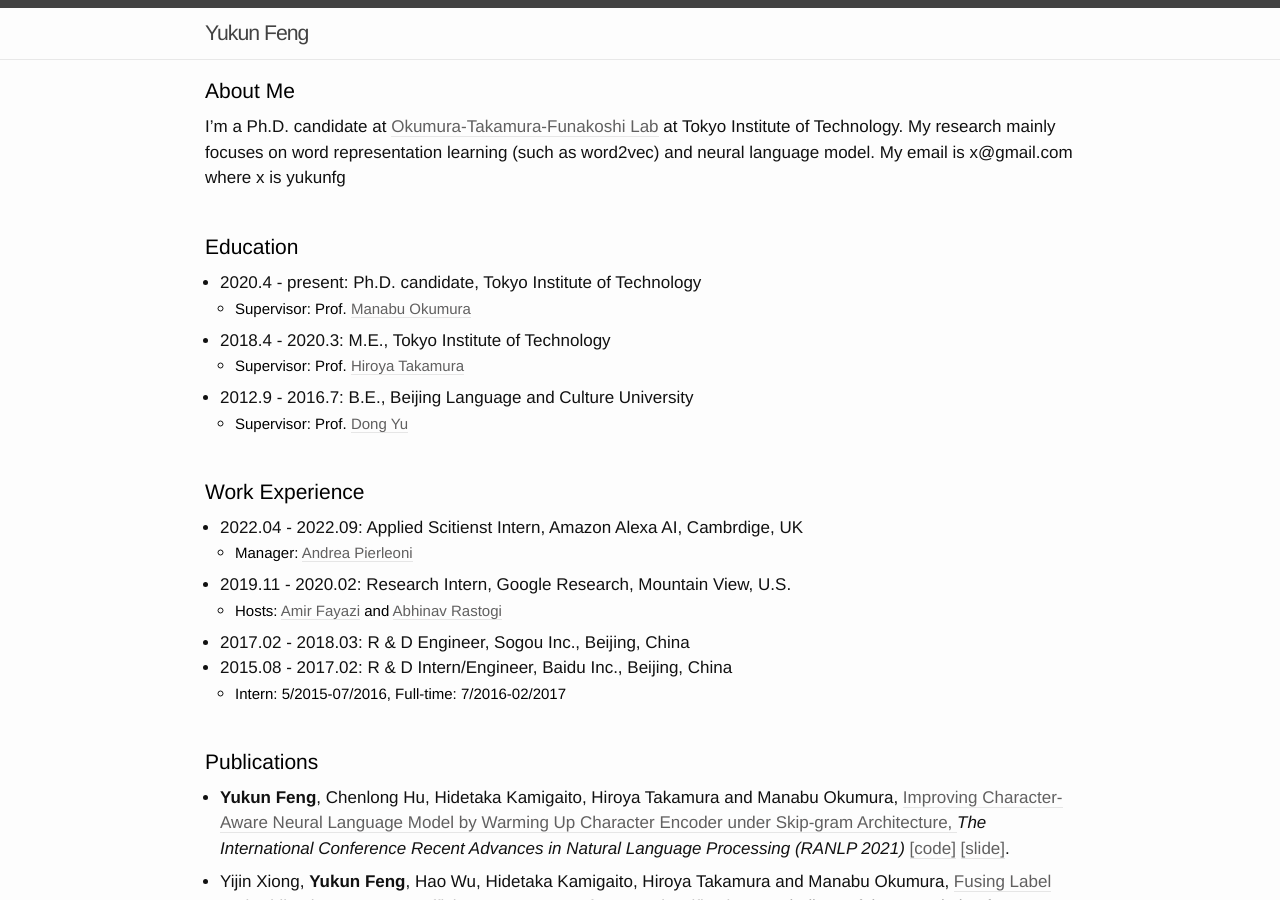
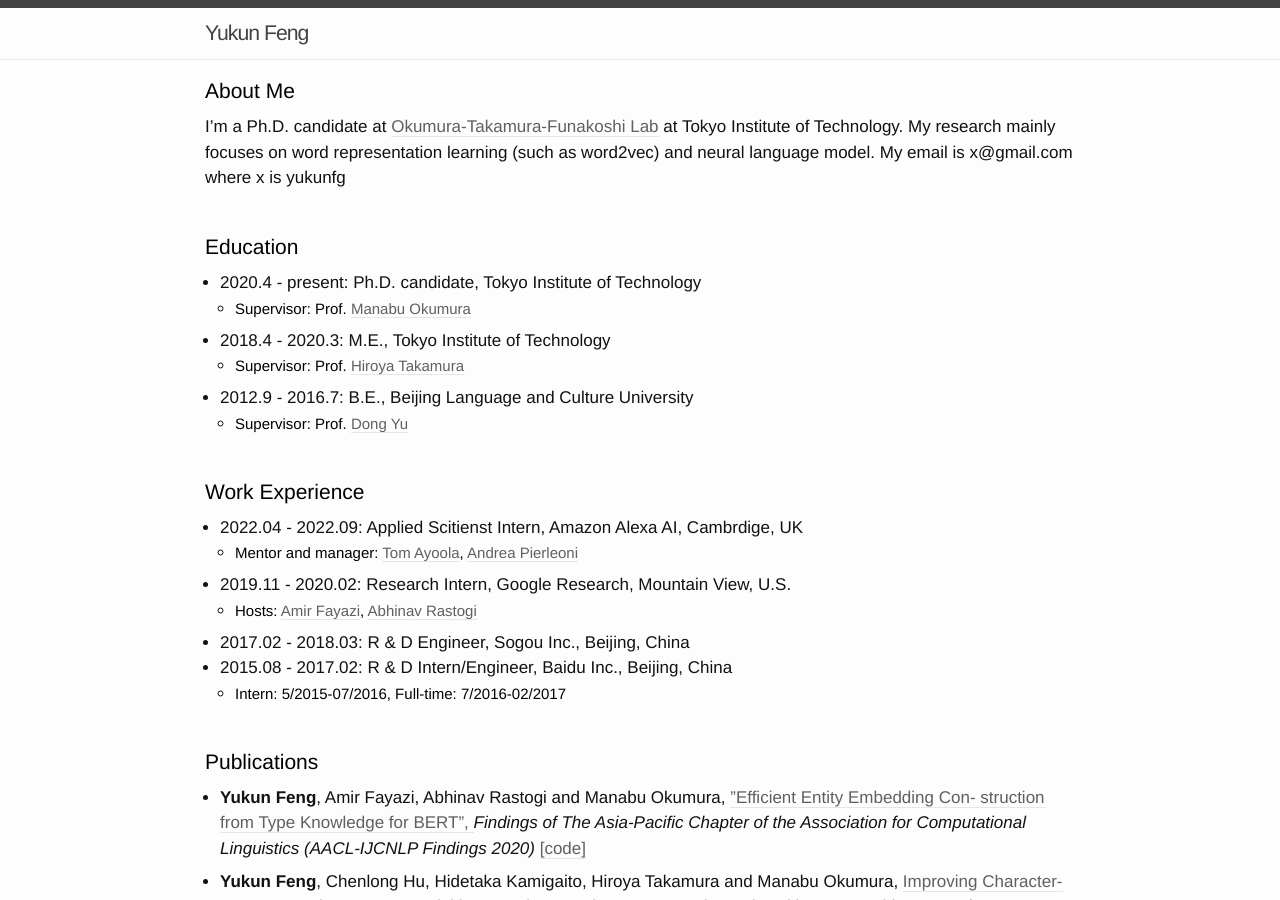
Before and after one commit to yukunfeng/yukunfeng.github.io, a Jekyll site: the page built from index.md, in a window 1280 px wide and 900 px high. Built offline with Jekyll 4.4.1, drawn with Linux system fonts in a browser that asks for light colours.

```diff
--- a/index.md
+++ b/index.md
@@ -34,12 +34,11 @@
     - <p style="color:black;font-size:15px;font-weight:Semibold">Supervisor: Prof. <a id="link" class="underline" href="http://faculty.blcu.edu.cn/yudong">Dong Yu</a></p>
 
 <br>
-
 <p style="color:black;font-size:21px;font-weight:Semibold">Work Experience</p>
 - 2022.04 - 2022.09: Applied Scitienst Intern, Amazon Alexa AI, Cambrdige, UK
-    - <p style="color:black;font-size:15px;font-weight:Semibold"> Manager: <a id="link" class="underline" href="https://www.linkedin.com/in/andreapierleoni/">Andrea Pierleoni</a> </p>
+    - <p style="color:black;font-size:15px;font-weight:Semibold"> Mentor and manager: <a id="link" class="underline" href="https://www.linkedin.com/in/tom-ayoola/">Tom Ayoola</a>, <a id="link" class="underline" href="https://www.linkedin.com/in/andreapierleoni/">Andrea Pierleoni</a> </p>
 - 2019.11 - 2020.02: Research Intern, Google Research, Mountain View, U.S.
-    - <p style="color:black;font-size:15px;font-weight:Semibold"> Hosts: <a id="link" class="underline" href="https://www.linkedin.com/in/amir-fayazi-aba57831/">Amir Fayazi</a> and <a id="link" class="underline" href="https://www.linkedin.com/in/abhinav-rastogi-0a466934/">Abhinav Rastogi</a> </p>
+    - <p style="color:black;font-size:15px;font-weight:Semibold"> Hosts: <a id="link" class="underline" href="https://www.linkedin.com/in/amir-fayazi-aba57831/">Amir Fayazi</a>, <a id="link" class="underline" href="https://www.linkedin.com/in/abhinav-rastogi-0a466934/">Abhinav Rastogi</a> </p>
 - 2017.02 - 2018.03: R & D Engineer, Sogou Inc., Beijing, China
 - 2015.08 - 2017.02: R & D Intern/Engineer, Baidu Inc., Beijing, China
     - <p style="color:black;font-size:15px;font-weight:Semibold"> Intern: 5/2015-07/2016, Full-time: 7/2016-02/2017
@@ -49,8 +48,15 @@
 
 <p style="color:black;font-size:21px;font-weight:Semibold">Publications</p>
 
+- **Yukun Feng**, Amir Fayazi, Abhinav Rastogi and Manabu Okumura,
+<a id="link" class="underline" href="https://aclanthology.org/2022.findings-aacl.1.pdf">”Efficient Entity Embedding Con-
+struction from Type Knowledge for BERT”,
+</a> *Findings of The Asia-Pacific Chapter of the Association for Computational Linguistics (AACL-IJCNLP Findings 2020)* <a
+   id="link"
+   class="underline" href="https://github.com/yukunfeng/efficient_bert_ent_emb">[code]</a>
+
 - **Yukun Feng**, Chenlong Hu, Hidetaka Kamigaito, Hiroya Takamura and Manabu Okumura,
-<a id="link" class="underline" href="to_add"> Improving Character-Aware Neural Language Model by Warming Up Character Encoder under Skip-gram Architecture,
+<a id="link" class="underline" href="https://aclanthology.org/2021.ranlp-1.48.pdf"> Improving Character-Aware Neural Language Model by Warming Up Character Encoder under Skip-gram Architecture,
 </a> *The International Conference Recent Advances in Natural Language Processing (RANLP 2021)* <a
    id="link"
    class="underline" href="https://github.com/yukunfeng/warmup_char_lm">[code]</a> <a id="link"
```
